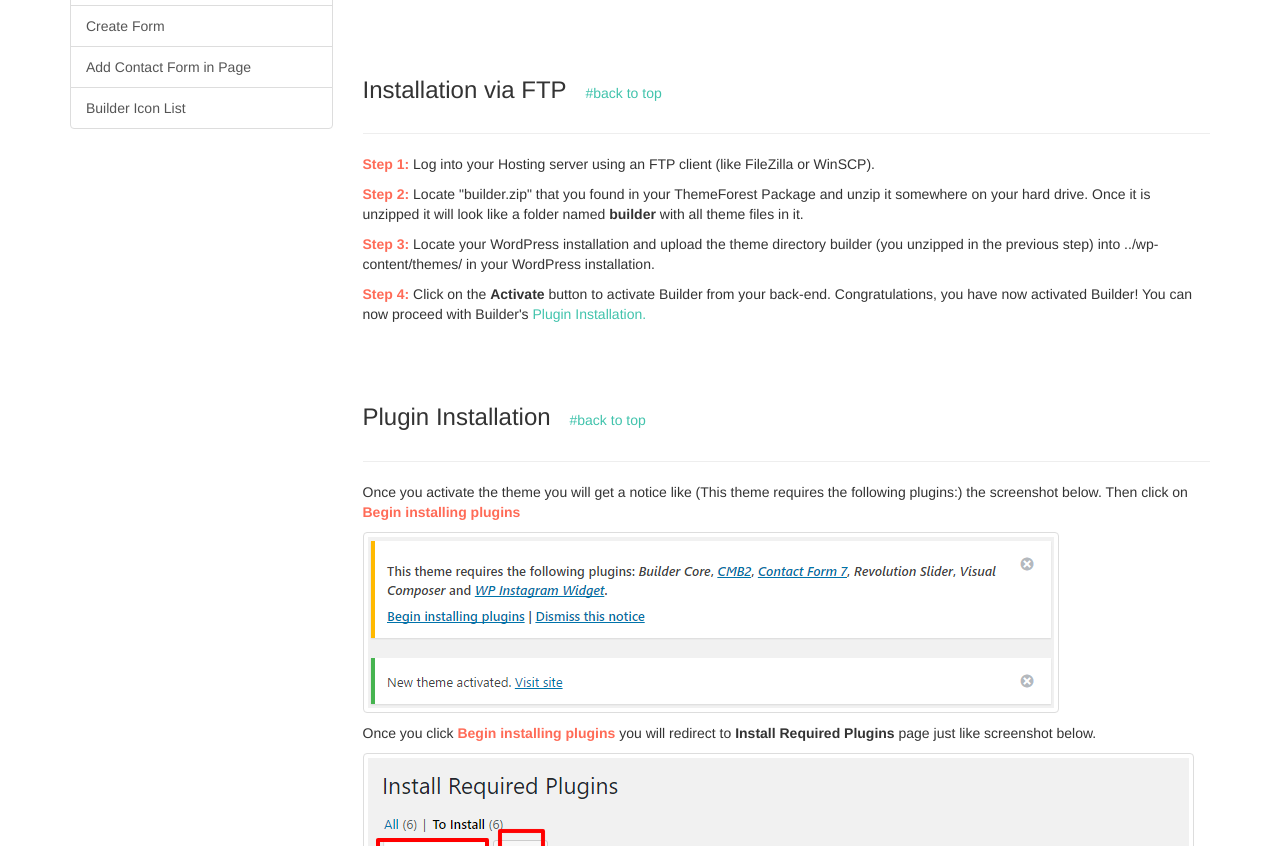
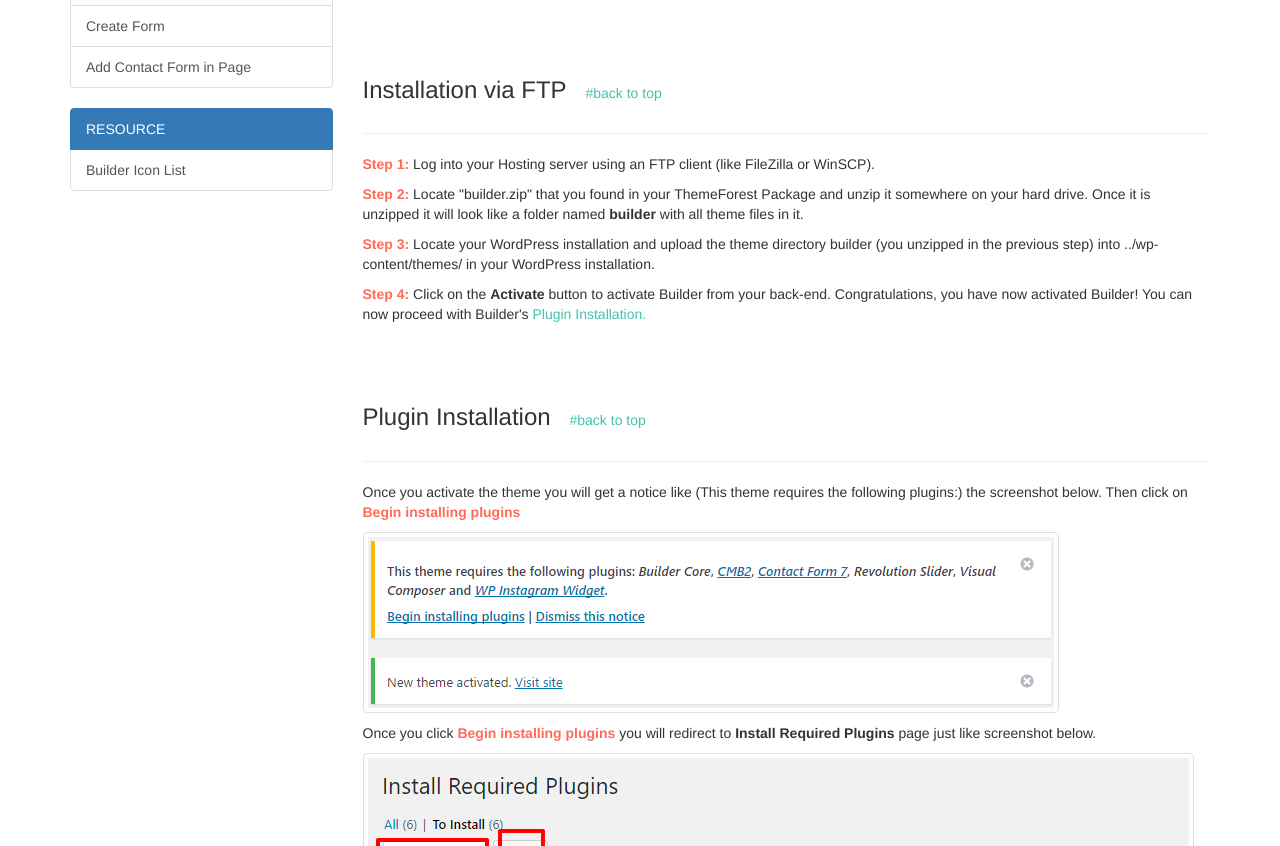
Before and after one commit to iThemesLab/builder-wpdocs, a plain HTML site: page index.html in a window 1280 px wide. Shown: the part 995-1841 px from the top of the page. Drawn offline with nearby package versions, Linux system fonts and the light colour scheme.

Commit message:
resource section added

```diff
--- a/index.html
+++ b/index.html
@@ -60,6 +60,9 @@
 							<a href="#section18" class="list-group-item ps">Add Testimonial in page</a>
 							<a href="#section19" class="list-group-item ps">Create Form</a>
 							<a href="#section20" class="list-group-item ps">Add Contact Form in Page</a>
+						</div>
+						<div class="list-group">
+							<a href="#top" class="list-group-item active">RESOURCE</a>
 							<a href="#section21" class="list-group-item ps">Builder Icon List</a>
 						</div>
 					</div>
```
